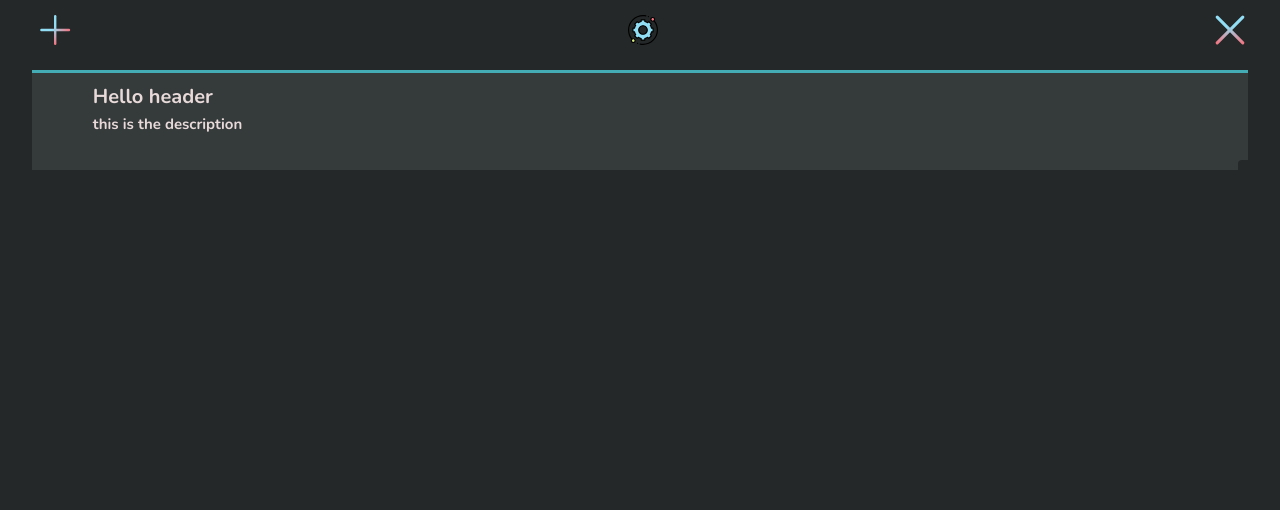
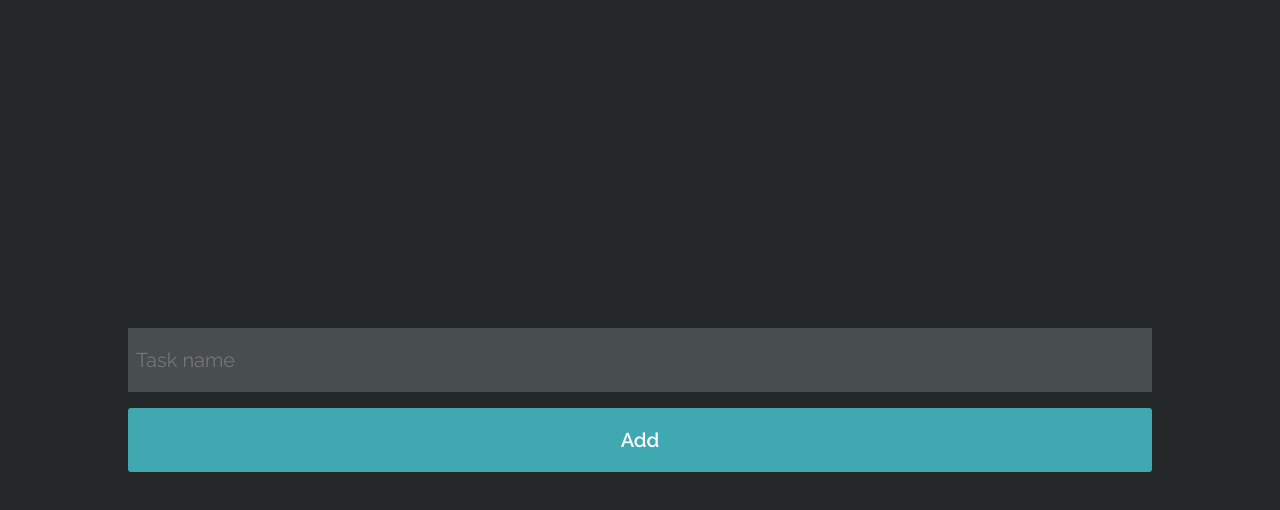
Before and after one commit to alphaTdeeraj/Stick-notes, an Electron app: page src/html/index.html in a window 1280 px wide. Both pictures are taken after a click on the picture 55 px from the left and 30 px from the top of the page. Drawn offline with nearby package versions, Linux system fonts and the light colour scheme.

Commit message:
implemented ,add new task

```diff
--- a/package.json
+++ b/package.json
@@ -4,7 +4,7 @@
   "description": "this is an desktop app build using electron",
   "main": "src/main.js",
   "scripts": {
-    "start": "electron ./src/js/main.js"
+    "start": "set NODE_ENV=development&&electron ./src/js/main.js"
   },
   "keywords": [
     "stick notes"
@@ -13,6 +13,7 @@
   "license": "ISC",
   "devDependencies": {
     "electron": "^10.1.3",
-    "electron-reload": "^1.5.0"
+    "electron-reload": "^1.5.0",
+    "electron-reloader": "^1.0.1"
   }
 }
--- a/src/css/card.css
+++ b/src/css/card.css
@@ -1,3 +1,8 @@
+.list-container {
+  padding-top: 50px;
+  width: 100vw;
+}
+
 .card-preview-container {
   width: 95%;
   height: 100px;
@@ -28,16 +33,6 @@
   width: 100%;
 }
 
-.card-preview-container::after {
-  content: "";
-  width: 20px;
-  height: 20px;
-  position: absolute;
-  bottom: -10px;
-  right: -10px;
-  border-top-left-radius: 4px;
-  background-color: rgb(37, 40, 41);
-}
 .card-preview-container:hover {
   background-color: rgb(72, 78, 78);
 }
@@ -56,10 +51,3 @@
   font-family: "Raleway", sans-serif;
   font-size: 25px;
 }
-
-.bold-text {
-  font-weight: bold;
-}
-.medium-text {
-  font-weight: normal;
-}
--- a/src/css/global.css
+++ b/src/css/global.css
@@ -2,6 +2,9 @@
   padding: 0px;
   margin: 0px;
   box-sizing: border-box;
+}
+::-webkit-scrollbar {
+  display: none;
 }
 
 .main-container {
@@ -32,3 +35,16 @@
 .dark-theme-color {
   background-color: rgb(37, 40, 41) !important;
 }
+.light-dark-theme-color {
+  background-color: rgb(72, 78, 78);
+}
+.bold-text {
+  font-weight: bold;
+  font-family: "Raleway", sans-serif;
+  font-size: 20px;
+}
+.medium-text {
+  font-weight: normal;
+  font-family: "Raleway", sans-serif;
+  font-size: 20px;
+}
--- a/src/css/icons.css
+++ b/src/css/icons.css
@@ -5,7 +5,9 @@
   align-items: center;
   justify-content: space-between;
   padding-left: 5px;
-  margin-bottom: 10px;
+  position: fixed;
+
+  z-index: 3;
 }
 
 .icon {
--- /dev/null
+++ b/src/css/newItem.css
@@ -0,0 +1,44 @@
+.new-item-container {
+  width: 100vw;
+  height: 100vh;
+  position: absolute;
+  z-index: 5;
+  display: flex;
+  align-items: center;
+  justify-content: center;
+  top: -100%;
+  transition: top 0.4s ease-in-out;
+}
+
+.show {
+  top: 0% !important;
+}
+.form-center {
+  width: 80%;
+  height: 20%;
+  display: flex;
+  flex-direction: column;
+  justify-content: space-around;
+}
+
+.form-input {
+  height: 40%;
+  outline: none;
+  border: none;
+  position: relative;
+  color: white;
+  padding-left: 8px;
+}
+
+.form-button {
+  height: 40%;
+  border: none !important;
+  outline: none;
+  border-radius: 3px;
+  color: white;
+  transition: opacity 0.3s ease-in-out;
+}
+
+.form-button:hover {
+  opacity: 0.8;
+}
--- a/src/html/index.html
+++ b/src/html/index.html
@@ -7,10 +7,17 @@
     <link rel="stylesheet" href="../css/global.css" />
     <link rel="stylesheet" href="../css/icons.css" />
     <link rel="stylesheet" href="../css/card.css" />
-    <title>Main page</title>
+    <link rel="stylesheet" href="../css/newItem.css">
+    <title>Time Boxing</title>
+
   </head>
-
   <body>
+   <div id="new-item-container" class="new-item-container dark-theme-color">
+     <form class="form-center" action="">
+       <input class="form-input medium-text light-dark-theme-color " autofocus placeholder="Task name" type="text" maxlength="50" minlength="4"/>
+        <button class="form-button bold-text blue-color" type="submit" id="add-item-button">Add</button>
+     </form>
+   </div>
     <div class="main-container dark-theme-color">
       <div class="icon-container">
         <img id="add-icon" class="icon" src="../assets/add.svg" alt="create" />
@@ -20,18 +27,79 @@
           src="../assets/gear.svg"
           alt="Settings"
         />
-        <img
-          id="close-icon"
-          class="icon"
-          src="../assets/cancel.svg"
-          alt="Close"
-        />
       </div>
-      <div class="card-preview-container">
-        <div class="top-bar blue-color"></div>
-        <div class="notes-text-area">
-          <h4 class="heading">Hello header</h4>
-          <p class="description">this is the description</p>
+      <div class="list-container">
+        <div class="card-preview-container">
+          <div class="top-bar blue-color"></div>
+          <div class="notes-text-area">
+            <h4 class="heading">Hello header</h4>
+            <p class="description">this is the description</p>
+          </div>
+        </div>
+        <div class="card-preview-container">
+          <div class="top-bar blue-color"></div>
+          <div class="notes-text-area">
+            <h4 class="heading">Hello header</h4>
+            <p class="description">this is the description</p>
+          </div>
+        </div>
+        <div class="card-preview-container">
+          <div class="top-bar blue-color"></div>
+          <div class="notes-text-area">
+            <h4 class="heading">Hello header</h4>
+            <p class="description">this is the description</p>
+          </div>
+        </div>
+        <div class="card-preview-container">
+          <div class="top-bar blue-color"></div>
+          <div class="notes-text-area">
+            <h4 class="heading">Hello header</h4>
+            <p class="description">this is the description</p>
+          </div>
+        </div>
+        <div class="card-preview-container">
+          <div class="top-bar blue-color"></div>
+          <div class="notes-text-area">
+            <h4 class="heading">Hello header</h4>
+            <p class="description">this is the description</p>
+          </div>
+        </div>
+        <div class="card-preview-container">
+          <div class="top-bar blue-color"></div>
+          <div class="notes-text-area">
+            <h4 class="heading">Hello header</h4>
+            <p class="description">this is the description</p>
+          </div>
+        </div>
+
+        </div>
+        <div class="card-preview-container">
+          <div class="top-bar blue-color"></div>
+          <div class="notes-text-area">
+            <h4 class="heading">Hello header</h4>
+            <p class="description">this is the description</p>
+          </div>
+        </div>
+        <div class="card-preview-container">
+          <div class="top-bar blue-color"></div>
+          <div class="notes-text-area">
+            <h4 class="heading">Hello header</h4>
+            <p class="description">this is the description</p>
+          </div>
+        </div>
+        <div class="card-preview-container">
+          <div class="top-bar blue-color"></div>
+          <div class="notes-text-area">
+            <h4 class="heading">Hello header</h4>
+            <p class="description">this is the description</p>
+          </div>
+        </div>
+        <div class="card-preview-container">
+          <div class="top-bar blue-color"></div>
+          <div class="notes-text-area">
+            <h4 class="heading">Hello header</h4>
+            <p class="description">this is the description</p>
+          </div>
         </div>
       </div>
     </div>
--- a/src/js/eventHandlers.js
+++ b/src/js/eventHandlers.js
@@ -1,17 +1,20 @@
 //modules import
 const { ipcRenderer, BrowserWindow } = require("electron");
-let addIcon = document.getElementById("add-icon");
-let settingsIcon = document.getElementById("settings-icon");
-let closeIcon = document.getElementById("close-icon");
+const addIcon = document.getElementById("add-icon");
+const settingsIcon = document.getElementById("settings-icon");
+const addButton = document.getElementById("add-item-button");
+const newItemContainer = document.getElementById("new-item-container");
 
 addIcon.addEventListener("click", () => {
-
+  newItemContainer.classList.add("show");
 });
 
 settingsIcon.addEventListener("click", () => {
   console.log("settings icon was clicked");
 });
 
-closeIcon.addEventListener("click", () => {
-  ipcRenderer.send("async-close-window");
+//for new item added
+addButton.addEventListener("click", (event) => {
+  event.preventDefault();
+  newItemContainer.classList.remove("show");
 });
```
Also changed, not shown: src/js/main.js (+15 -2 lines), src/js/utils.js (+5 -3 lines), src/js/components/eventPreview.js (renamed from src/js/components/cardPreview.js), 1 other file.
